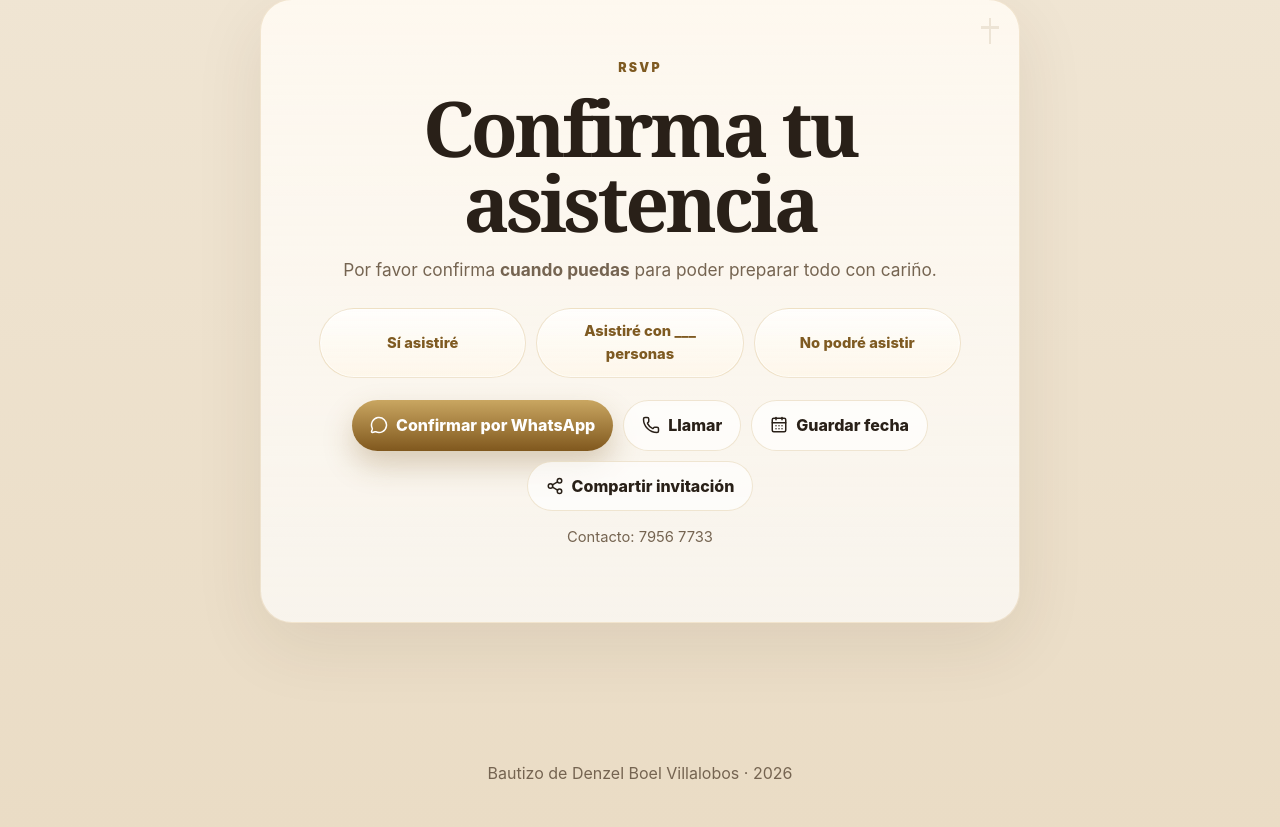
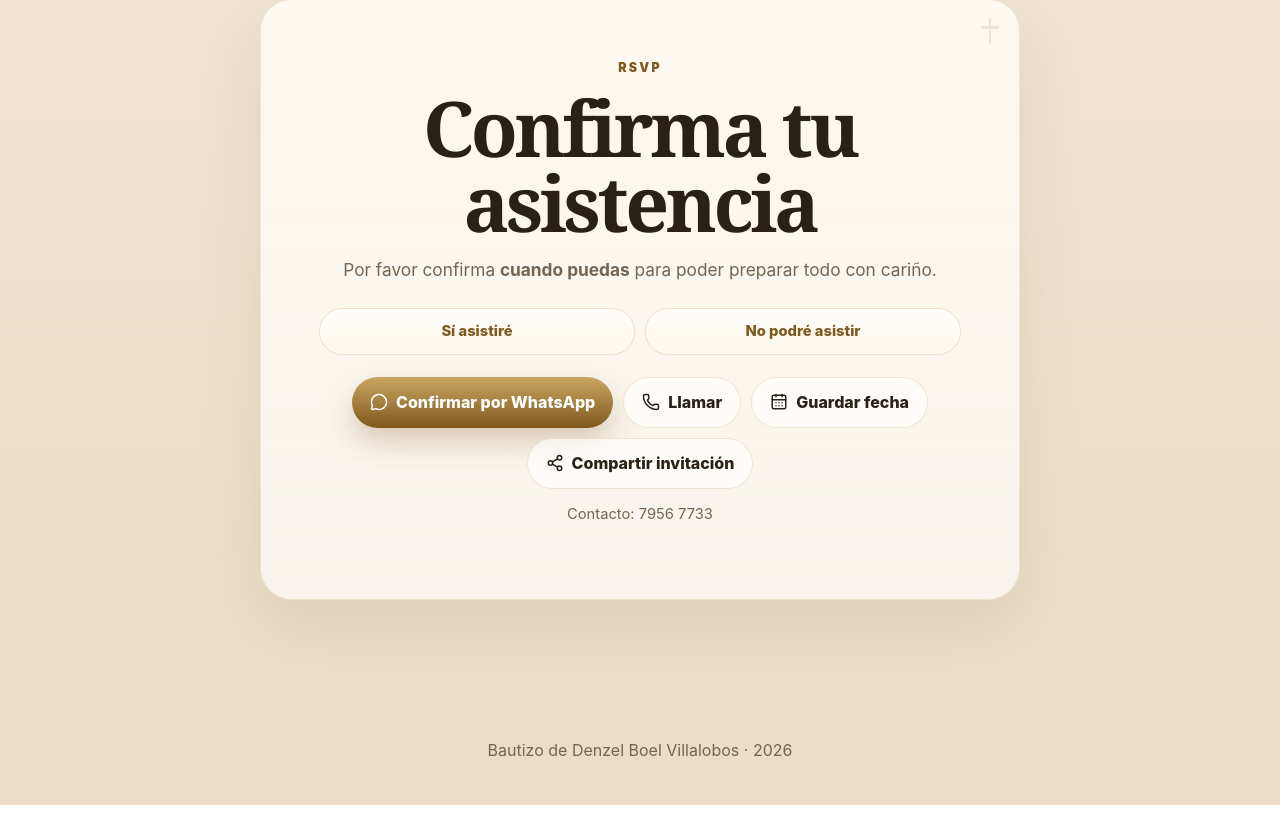
Before and after one commit to josehdezm415-cmd/baptism-invitation, a React (Vite) app: page / in a window 1280 px wide. Shown: the part 4431-5258 px from the top of the page. After the commit the page ends 5236 px from the top, so only its background shows below. Built offline with nearby package versions, Linux system fonts and the light colour scheme.

Commit message:
Simplify RSVP quick replies

```diff
--- a/src/main.jsx
+++ b/src/main.jsx
@@ -347,10 +347,6 @@ function RSVP() {
       message: `Hola, sí asistiré al bautizo de ${invitation.babyName}.`
     },
     {
-      label: 'Asistiré con ___ personas',
-      message: `Hola, asistiré al bautizo de ${invitation.babyName} con ___ personas.`
-    },
-    {
       label: 'No podré asistir',
       message: `Hola, gracias por la invitación al bautizo de ${invitation.babyName}. No podré asistir, pero les deseo muchas bendiciones.`
     }
--- a/src/styles.css
+++ b/src/styles.css
@@ -390,7 +390,7 @@ article p { margin: 0 0 10px; color: var(--muted); }
 .rsvp-card > p:not(.eyebrow):not(.small) { color: var(--muted); font-size: 1.08rem; }
 .quick-rsvp {
   display: grid;
-  grid-template-columns: repeat(3, minmax(0, 1fr));
+  grid-template-columns: repeat(2, minmax(0, 1fr));
   gap: 10px;
   margin: 24px auto 22px;
 }
```
